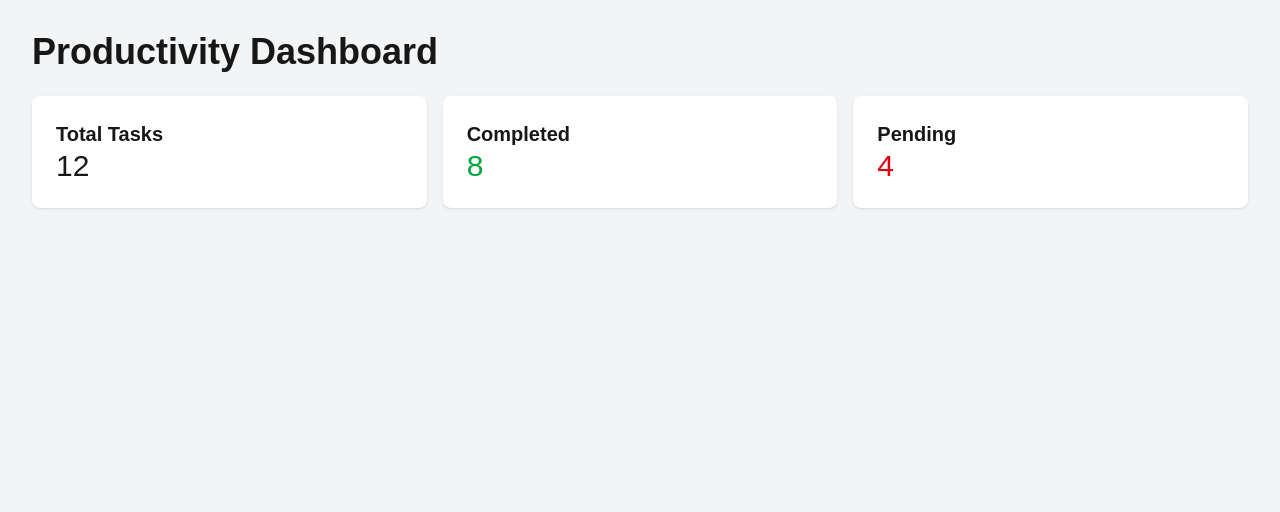
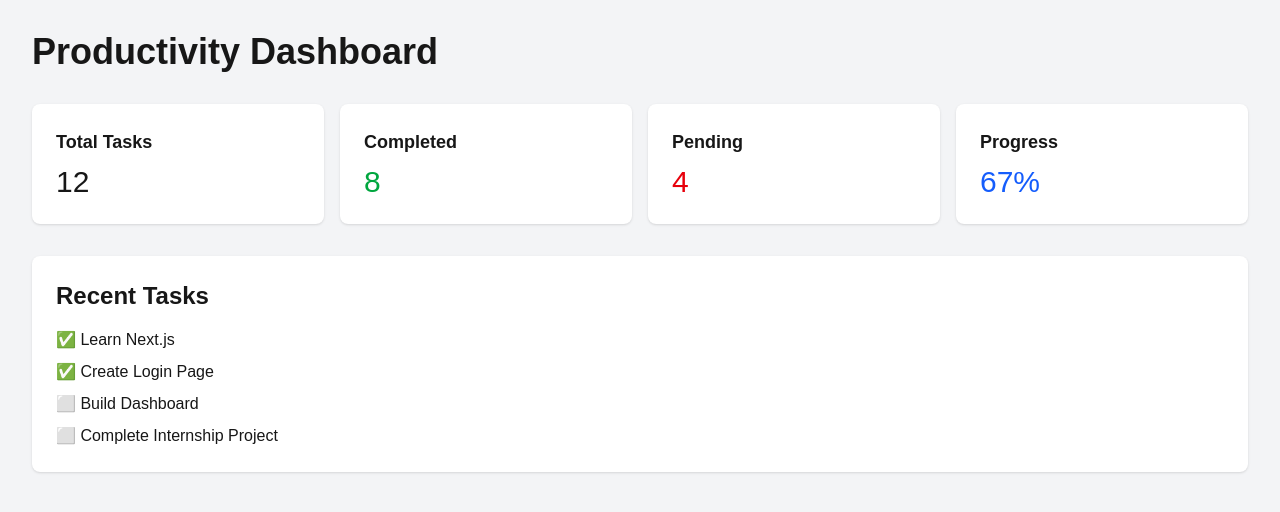
Before and after one commit to RakshitaHalagatti/productivity-task-manager, a Next.js app: page /dashboard in a window 1280 px wide. Shown: the top 512 px of the page. Built offline with nearby package versions, Linux system fonts and the light colour scheme.

Commit message:
Completed phase 1 basic UI

```diff
--- a/app/dashboard/page.tsx
+++ b/app/dashboard/page.tsx
@@ -1,25 +1,43 @@
 export default function Dashboard() {
   return (
     <div className="min-h-screen bg-gray-100 p-8">
-      <h1 className="text-4xl font-bold mb-6">
+      <h1 className="text-4xl font-bold mb-8">
         Productivity Dashboard
       </h1>
 
-      <div className="grid grid-cols-3 gap-4">
+      <div className="grid grid-cols-1 md:grid-cols-4 gap-4 mb-8">
         <div className="bg-white p-6 rounded-lg shadow">
-          <h2 className="text-xl font-bold">Total Tasks</h2>
-          <p className="text-3xl">12</p>
+          <h2 className="font-bold text-lg">Total Tasks</h2>
+          <p className="text-3xl mt-2">12</p>
         </div>
 
         <div className="bg-white p-6 rounded-lg shadow">
-          <h2 className="text-xl font-bold">Completed</h2>
-          <p className="text-3xl text-green-600">8</p>
+          <h2 className="font-bold text-lg">Completed</h2>
+          <p className="text-3xl text-green-600 mt-2">8</p>
         </div>
 
         <div className="bg-white p-6 rounded-lg shadow">
-          <h2 className="text-xl font-bold">Pending</h2>
-          <p className="text-3xl text-red-600">4</p>
+          <h2 className="font-bold text-lg">Pending</h2>
+          <p className="text-3xl text-red-600 mt-2">4</p>
         </div>
+
+        <div className="bg-white p-6 rounded-lg shadow">
+          <h2 className="font-bold text-lg">Progress</h2>
+          <p className="text-3xl text-blue-600 mt-2">67%</p>
+        </div>
+      </div>
+
+      <div className="bg-white p-6 rounded-lg shadow">
+        <h2 className="text-2xl font-bold mb-4">
+          Recent Tasks
+        </h2>
+
+        <ul className="space-y-2">
+          <li>✅ Learn Next.js</li>
+          <li>✅ Create Login Page</li>
+          <li>⬜ Build Dashboard</li>
+          <li>⬜ Complete Internship Project</li>
+        </ul>
       </div>
     </div>
   );
--- a/app/tasks/page.tsx
+++ b/app/tasks/page.tsx
@@ -5,7 +5,7 @@ export default function Tasks() {
         Task Management
       </h1>
 
-      <div className="bg-white p-6 rounded-lg shadow max-w-lg">
+      <div className="bg-white p-6 rounded-lg shadow max-w-xl">
         <input
           type="text"
           placeholder="Task Title"
@@ -17,22 +17,24 @@ export default function Tasks() {
           className="w-full p-3 border rounded mb-4"
         />
 
+        <select className="w-full p-3 border rounded mb-4">
+          <option>Select Category</option>
+          <option>Work</option>
+          <option>Personal</option>
+          <option>Study</option>
+        </select>
+
+        <select className="w-full p-3 border rounded mb-4">
+          <option>Select Priority</option>
+          <option>High</option>
+          <option>Medium</option>
+          <option>Low</option>
+        </select>
+
         <button className="bg-blue-600 text-white px-6 py-3 rounded">
           Add Task
         </button>
       </div>
-
-      <div className="mt-8 bg-white p-6 rounded-lg shadow">
-        <h2 className="text-2xl font-bold mb-4">
-          My Tasks
-        </h2>
-
-        <ul>
-          <li>✅ Learn Next.js</li>
-          <li>✅ Create Login Page</li>
-          <li>⬜ Build Dashboard</li>
-        </ul>
-      </div>
     </div>
   );
 }
```
